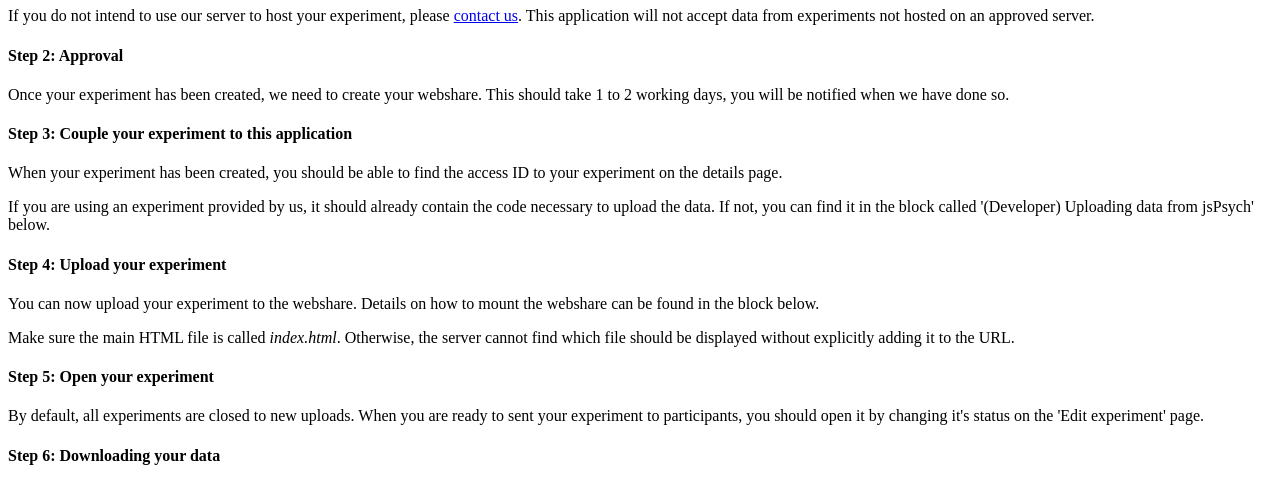
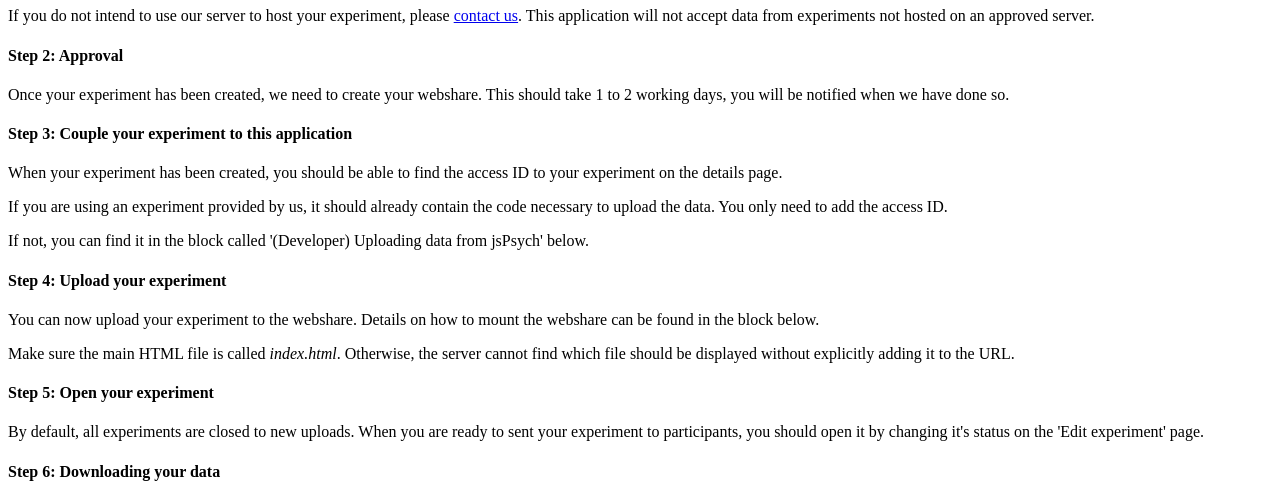
Before and after one commit to UiL-OTS-labs/web-experiment-datastore, a Django app: template main/templates/main/help_parts/general.html in a window 1280 px wide. Shown: the part 354-841 px from the top of the page. Run offline with Django 3.2, Linux system fonts and the light colour scheme; the template is opened without the code that fills it, so the values that code supplies are empty.

Commit message:
Updated help page

```diff
--- a/main/templates/main/help_parts/general.html
+++ b/main/templates/main/help_parts/general.html
@@ -58,9 +58,12 @@
             </p>
             <p>
                 If you are using an experiment provided by us, it should already
-                contain the code necessary to upload the data. If not, you can
-                find it in the block called '(Developer) Uploading data from
-                jsPsych' below.
+                contain the code necessary to upload the data. You only need to
+                add the access ID.
+            </p>
+            <p>
+                If not, you can find it in the block called '(Developer)
+                Uploading data from jsPsych' below.
             </p>
             <h4>
                 Step 4: Upload your experiment
```
